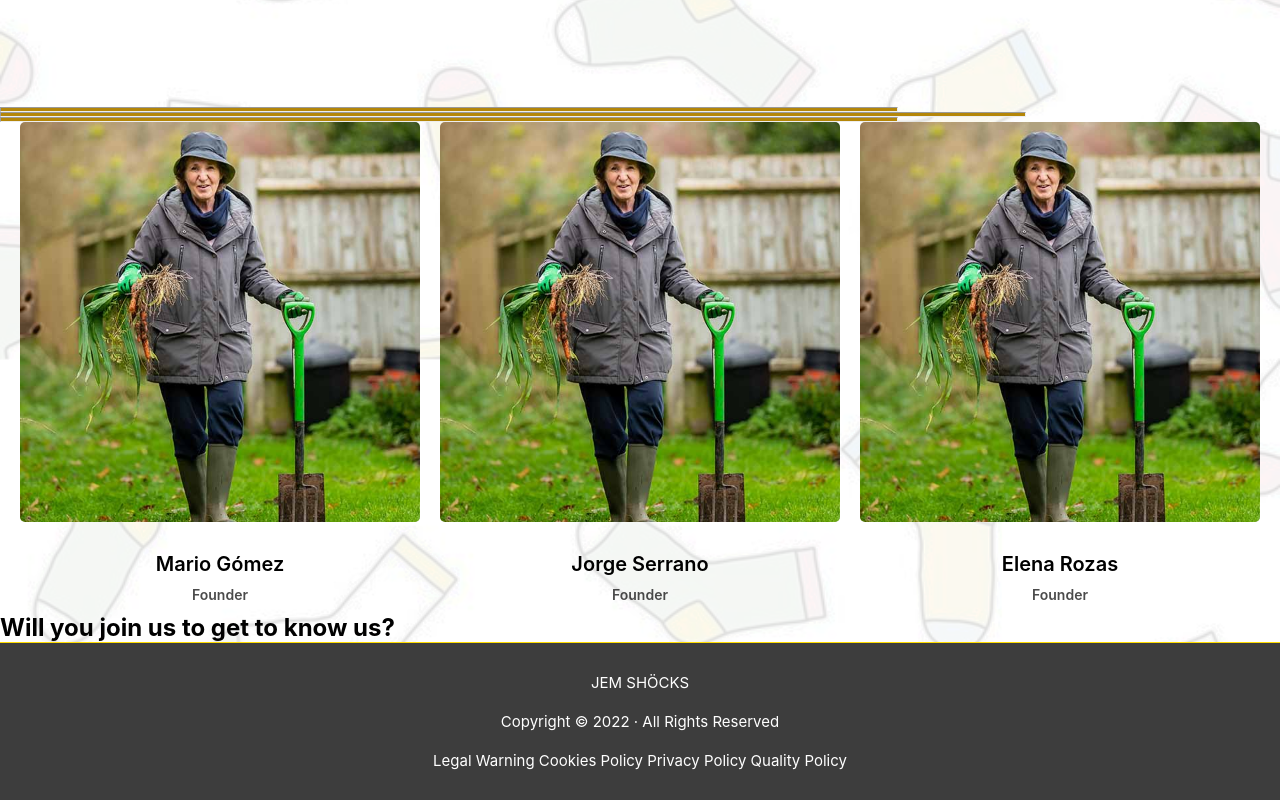
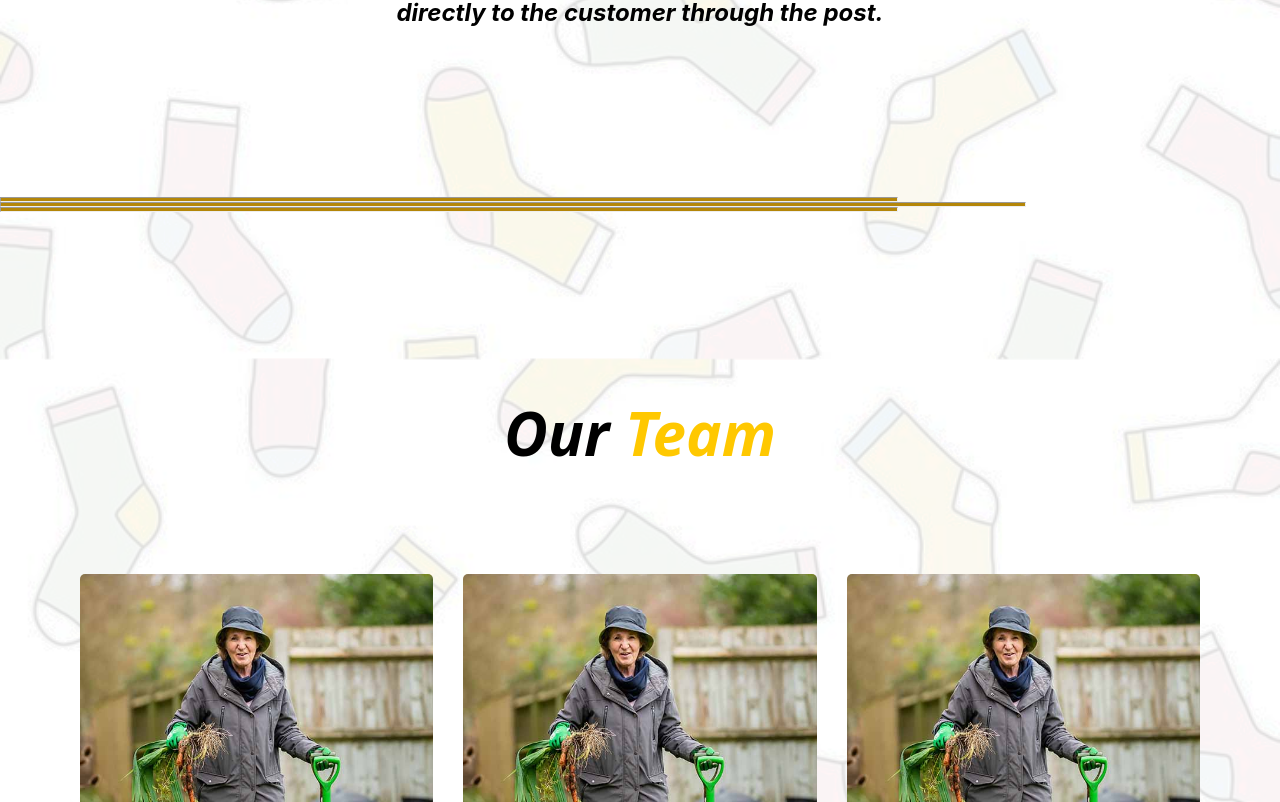
Before and after one commit to Yorrryiii/JEM_Shocks, a React (Create React App) app in the folder jem_shocks/: page /about in a window 1280 px wide. Shown: the part 958-1760 px from the top of the page. Built offline with nearby package versions, Linux system fonts and the light colour scheme; a web font is replaced by a local one.

Commit message:
cambios varios en about

```diff
--- a/jem_shocks/src/components/About.jsx
+++ b/jem_shocks/src/components/About.jsx
@@ -21,7 +21,7 @@ export class About extends Component {
                 </div>
                 {/*Web Content*/}
                 <div id='text'>
-                    <h1 id='titulo1'>Why JEM Shöcks</h1>
+                    <h1 id='titulo1'>Why <span id ='titulo2'>JEM Söcks</span></h1>
                     <h2 id='cuerpo1'>
                         JEM SHÖCKS it is an online platform where you can buy different types of socks.
                         The shop offers a wide variety of styles, colours and sizes so that customers can choose the pair of socks that best suits their needs.
@@ -37,6 +37,9 @@ export class About extends Component {
                 </div>
 
                 {/*Team*/}
+                <div id='text'>
+                    <h1 id='titulo1'>Our <span id ='titulo2'>Team</span></h1>
+                </div>
                 <div class="photos">
                     <div class="single-team-item">
                         <div class="founders founders-1"></div>
--- a/jem_shocks/src/components/styles/About.css
+++ b/jem_shocks/src/components/styles/About.css
@@ -47,9 +47,30 @@
     padding: 100px ;
     font-style: italic;
 }
+/* una ralla debajo del titulo pero que aparece muy abajo y no se como cambiarlo*/
+/* #text::after {
+    position: absolute;
+    content: '';
+    left: 0px;
+    right: 0px;
+    bottom: 0px;
+    width: 50px;
+    height: 2px;
+    background-color: #F28123;
+    margin: 0 auto;
+}
+*, ::after, ::before {
+    box-sizing: border-box;
+} */
 
 #titulo1{
     /* Ampliamos el tamaño de letra */
+    padding-top: 80px;
+    font-family: 'Poppins','Open Sans', sans-serif;
+    font-size: 60px;
+    color: #000000;
+}
+#titulo2{
     font-size: 60px;
     color: #ffc800;
 }
@@ -80,10 +101,10 @@
 }
 
 .photos{
-    margin-left: 20px;
-    margin-right: 20px;
+    margin-left: 80px;
+    margin-right: 80px;
     column-count: 3;
-    column-gap: 20px;
+    column-gap: 30px;
 }
 .single-team-item h4 {
     font-size: 20px;
```
